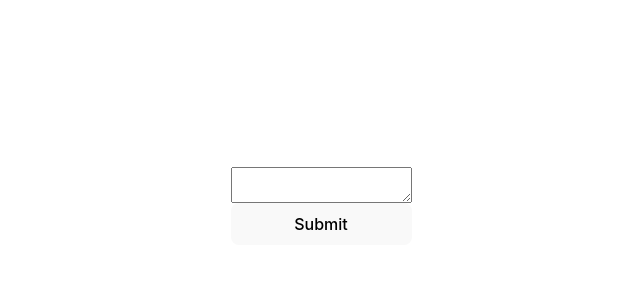
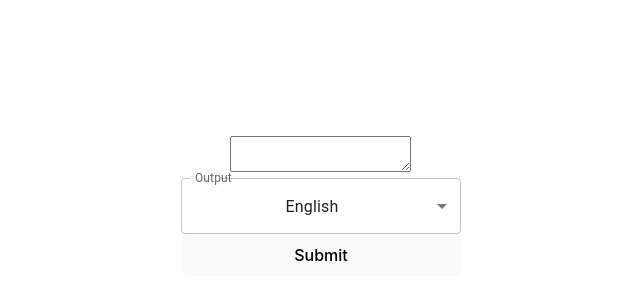
Before and after one commit to DylanDabrowski/uofthacks-translation-summarization-app, a React (Vite) app: page / in a window 1280 px wide. Shown: the part 178-478 px from the top of the page, without its empty margins (319-959 px from the left). Built offline with nearby package versions, Linux system fonts and the light colour scheme.

Commit message:
language detection into translation with selector to choose output language is working as intented

```diff
--- a/package.json
+++ b/package.json
@@ -9,9 +9,12 @@
     "preview": "vite preview"
   },
   "dependencies": {
+    "@emotion/react": "^11.10.5",
+    "@emotion/styled": "^11.10.5",
     "@google-cloud/text-to-speech": "^4.1.0",
     "@google-cloud/translate": "^7.0.5",
     "@google-cloud/vision": "^3.1.0",
+    "@mui/material": "^5.11.5",
     "cohere-ai": "^5.0.2",
     "dotenv": "^16.0.3",
     "react": "^18.2.0",
--- a/src/App.jsx
+++ b/src/App.jsx
@@ -1,22 +1,50 @@
 import { useState, useEffect } from "react";
 import "./App.css";
-import { translateText, detectLanguage } from "./services/translatation";
+import { translateText } from "./services/translatation";
+import InputLabel from "@mui/material/InputLabel";
+import MenuItem from "@mui/material/MenuItem";
+import FormControl from "@mui/material/FormControl";
+import Select from "@mui/material/Select";
+import languages from "./assets/langs";
 
 function App() {
   const [text, setText] = useState("");
   const [translatedText, setTranslatedText] = useState("");
+  const [desiredLanguage, setDesiredLanguage] = useState("en");
 
   const handleSubmit = async () => {
-    const lang = await detectLanguage(text);
-    console.log(lang);
-    const newtext = await translateText("en", "zh-CH", text);
-    console.log(newtext);
+    const newtext = await translateText(desiredLanguage, text);
     setTranslatedText(newtext);
+  };
+
+  const handleSelectChange = (event) => {
+    setDesiredLanguage(event.target.value);
+    console.log(desiredLanguage);
   };
 
   return (
     <div className="App">
-      <textarea value={text} onChange={(e) => setText(e.target.value)} />
+      <div>
+        <textarea value={text} onChange={(e) => setText(e.target.value)} />
+        <FormControl fullWidth>
+          <InputLabel id="select-label">Output</InputLabel>
+          <Select
+            labelId="select-label"
+            id="select"
+            value={desiredLanguage}
+            label="Age"
+            onChange={handleSelectChange}
+          >
+            {languages.map((item, index) => {
+              return (
+                <MenuItem key={index} value={item.code}>
+                  {item.name}
+                </MenuItem>
+              );
+            })}
+          </Select>
+        </FormControl>
+      </div>
       <button onClick={handleSubmit}>Submit</button>
       <p>{translatedText}</p>
     </div>
--- /dev/null
+++ b/src/assets/langs.js
@@ -0,0 +1,191 @@
+const languages = [
+  { code: "ab", name: "Abkhazian" },
+  { code: "aa", name: "Afar" },
+  { code: "af", name: "Afrikaans" },
+  { code: "ak", name: "Akan" },
+  { code: "sq", name: "Albanian" },
+  { code: "am", name: "Amharic" },
+  { code: "ar", name: "Arabic" },
+  { code: "an", name: "Aragonese" },
+  { code: "hy", name: "Armenian" },
+  { code: "as", name: "Assamese" },
+  { code: "av", name: "Avaric" },
+  { code: "ae", name: "Avestan" },
+  { code: "ay", name: "Aymara" },
+  { code: "az", name: "Azerbaijani" },
+  { code: "bm", name: "Bambara" },
+  { code: "ba", name: "Bashkir" },
+  { code: "eu", name: "Basque" },
+  { code: "be", name: "Belarusian" },
+  { code: "bn", name: "Bengali" },
+  { code: "bh", name: "Bihari languages" },
+  { code: "bi", name: "Bislama" },
+  { code: "bs", name: "Bosnian" },
+  { code: "br", name: "Breton" },
+  { code: "bg", name: "Bulgarian" },
+  { code: "my", name: "Burmese" },
+  { code: "ca", name: "Catalan, Valencian" },
+  { code: "km", name: "Central Khmer" },
+  { code: "ch", name: "Chamorro" },
+  { code: "ce", name: "Chechen" },
+  { code: "ny", name: "Chichewa, Chewa, Nyanja" },
+  { code: "zh", name: "Chinese" },
+  { code: "cu", name: "Church Slavonic, Old Bulgarian, Old Church Slavonic" },
+  { code: "cv", name: "Chuvash" },
+  { code: "kw", name: "Cornish" },
+  { code: "co", name: "Corsican" },
+  { code: "cr", name: "Cree" },
+  { code: "hr", name: "Croatian" },
+  { code: "cs", name: "Czech" },
+  { code: "da", name: "Danish" },
+  { code: "dv", name: "Divehi, Dhivehi, Maldivian" },
+  { code: "nl", name: "Dutch, Flemish" },
+  { code: "dz", name: "Dzongkha" },
+  { code: "en", name: "English" },
+  { code: "eo", name: "Esperanto" },
+  { code: "et", name: "Estonian" },
+  { code: "ee", name: "Ewe" },
+  { code: "fo", name: "Faroese" },
+  { code: "fj", name: "Fijian" },
+  { code: "fi", name: "Finnish" },
+  { code: "fr", name: "French" },
+  { code: "ff", name: "Fulah" },
+  { code: "gd", name: "Gaelic, Scottish Gaelic" },
+  { code: "gl", name: "Galician" },
+  { code: "lg", name: "Ganda" },
+  { code: "ka", name: "Georgian" },
+  { code: "de", name: "German" },
+  // { code: "ki", name: "Gikuyu, Kikuyu" },
+  { code: "el", name: "Greek (Modern)" },
+  { code: "kl", name: "Greenlandic, Kalaallisut" },
+  { code: "gn", name: "Guarani" },
+  { code: "gu", name: "Gujarati" },
+  { code: "ht", name: "Haitian, Haitian Creole" },
+  { code: "ha", name: "Hausa" },
+  { code: "he", name: "Hebrew" },
+  { code: "hz", name: "Herero" },
+  { code: "hi", name: "Hindi" },
+  { code: "ho", name: "Hiri Motu" },
+  { code: "hu", name: "Hungarian" },
+  { code: "is", name: "Icelandic" },
+  { code: "io", name: "Ido" },
+  { code: "ig", name: "Igbo" },
+  { code: "id", name: "Indonesian" },
+  {
+    code: "ia",
+    name: "Interlingua (International Auxiliary Language Association)",
+  },
+  { code: "ie", name: "Interlingue" },
+  { code: "iu", name: "Inuktitut" },
+  { code: "ik", name: "Inupiaq" },
+  { code: "ga", name: "Irish" },
+  { code: "it", name: "Italian" },
+  { code: "ja", name: "Japanese" },
+  { code: "jv", name: "Javanese" },
+  { code: "kn", name: "Kannada" },
+  { code: "kr", name: "Kanuri" },
+  { code: "ks", name: "Kashmiri" },
+  { code: "kk", name: "Kazakh" },
+  { code: "rw", name: "Kinyarwanda" },
+  { code: "kv", name: "Komi" },
+  { code: "kg", name: "Kongo" },
+  { code: "ko", name: "Korean" },
+  { code: "kj", name: "Kwanyama, Kuanyama" },
+  { code: "ku", name: "Kurdish" },
+  { code: "ky", name: "Kyrgyz" },
+  { code: "lo", name: "Lao" },
+  { code: "la", name: "Latin" },
+  { code: "lv", name: "Latvian" },
+  { code: "lb", name: "Letzeburgesch, Luxembourgish" },
+  { code: "li", name: "Limburgish, Limburgan, Limburger" },
+  { code: "ln", name: "Lingala" },
+  { code: "lt", name: "Lithuanian" },
+  { code: "lu", name: "Luba-Katanga" },
+  { code: "mk", name: "Macedonian" },
+  { code: "mg", name: "Malagasy" },
+  { code: "ms", name: "Malay" },
+  { code: "ml", name: "Malayalam" },
+  { code: "mt", name: "Maltese" },
+  { code: "gv", name: "Manx" },
+  { code: "mi", name: "Maori" },
+  { code: "mr", name: "Marathi" },
+  { code: "mh", name: "Marshallese" },
+  { code: "ro", name: "Moldovan, Moldavian, Romanian" },
+  { code: "mn", name: "Mongolian" },
+  { code: "na", name: "Nauru" },
+  { code: "nv", name: "Navajo, Navaho" },
+  { code: "nd", name: "Northern Ndebele" },
+  { code: "ng", name: "Ndonga" },
+  { code: "ne", name: "Nepali" },
+  { code: "se", name: "Northern Sami" },
+  { code: "no", name: "Norwegian" },
+  { code: "nb", name: "Norwegian Bokmål" },
+  { code: "nn", name: "Norwegian Nynorsk" },
+  { code: "ii", name: "Nuosu, Sichuan Yi" },
+  { code: "oc", name: "Occitan (post 1500)" },
+  { code: "oj", name: "Ojibwa" },
+  { code: "or", name: "Oriya" },
+  { code: "om", name: "Oromo" },
+  { code: "os", name: "Ossetian, Ossetic" },
+  { code: "pi", name: "Pali" },
+  { code: "pa", name: "Panjabi, Punjabi" },
+  { code: "ps", name: "Pashto, Pushto" },
+  { code: "fa", name: "Persian" },
+  { code: "pl", name: "Polish" },
+  { code: "pt", name: "Portuguese" },
+  { code: "qu", name: "Quechua" },
+  { code: "rm", name: "Romansh" },
+  { code: "rn", name: "Rundi" },
+  { code: "ru", name: "Russian" },
+  { code: "sm", name: "Samoan" },
+  { code: "sg", name: "Sango" },
+  { code: "sa", name: "Sanskrit" },
+  { code: "sc", name: "Sardinian" },
+  { code: "sr", name: "Serbian" },
+  { code: "sn", name: "Shona" },
+  { code: "sd", name: "Sindhi" },
+  { code: "si", name: "Sinhala, Sinhalese" },
+  { code: "sk", name: "Slovak" },
+  { code: "sl", name: "Slovenian" },
+  { code: "so", name: "Somali" },
+  { code: "st", name: "Sotho, Southern" },
+  { code: "nr", name: "South Ndebele" },
+  { code: "es", name: "Spanish, Castilian" },
+  { code: "su", name: "Sundanese" },
+  { code: "sw", name: "Swahili" },
+  { code: "ss", name: "Swati" },
+  { code: "sv", name: "Swedish" },
+  { code: "tl", name: "Tagalog" },
+  { code: "ty", name: "Tahitian" },
+  { code: "tg", name: "Tajik" },
+  { code: "ta", name: "Tamil" },
+  { code: "tt", name: "Tatar" },
+  { code: "te", name: "Telugu" },
+  { code: "th", name: "Thai" },
+  { code: "bo", name: "Tibetan" },
+  { code: "ti", name: "Tigrinya" },
+  { code: "to", name: "Tonga (Tonga Islands)" },
+  { code: "ts", name: "Tsonga" },
+  { code: "tn", name: "Tswana" },
+  { code: "tr", name: "Turkish" },
+  { code: "tk", name: "Turkmen" },
+  { code: "tw", name: "Twi" },
+  { code: "ug", name: "Uighur, Uyghur" },
+  { code: "uk", name: "Ukrainian" },
+  { code: "ur", name: "Urdu" },
+  { code: "uz", name: "Uzbek" },
+  { code: "ve", name: "Venda" },
+  { code: "vi", name: "Vietnamese" },
+  { code: "vo", name: "Volap_k" },
+  { code: "wa", name: "Walloon" },
+  { code: "cy", name: "Welsh" },
+  { code: "fy", name: "Western Frisian" },
+  { code: "wo", name: "Wolof" },
+  { code: "xh", name: "Xhosa" },
+  { code: "yi", name: "Yiddish" },
+  { code: "yo", name: "Yoruba" },
+  { code: "za", name: "Zhuang, Chuang" },
+  { code: "zu", name: "Zulu" },
+];
+
+export default languages;
--- a/src/services/translatation.js
+++ b/src/services/translatation.js
@@ -1,26 +1,3 @@
-export const translateText = async (fromLang, toLang, text) => {
-  let url = `https://translation.googleapis.com/language/translate/v2?key=${
-    import.meta.env.VITE_TRANSLATION_KEY
-  }`;
-  url += "&q=" + encodeURI(text);
-  url += `&source=${fromLang}`;
-  url += `&target=${toLang}`;
-
-  try {
-    const response = await fetch(url, {
-      method: "GET",
-      headers: {
-        "Content-Type": "application/json",
-        Accept: "application/json",
-      },
-    });
-    const json = await response.json();
-    return json.data.translations[0].translatedText;
-  } catch (error) {
-    console.error(error);
-  }
-};
-
 export const detectLanguage = async (text) => {
   let url = `https://translation.googleapis.com/language/translate/v2/detect?key=${
     import.meta.env.VITE_TRANSLATION_KEY
@@ -41,3 +18,30 @@ export const detectLanguage = async (text) => {
     console.error(error);
   }
 };
+
+export const translateText = async (toLang, text) => {
+  const fromLang = await detectLanguage(text);
+
+  let url = `https://translation.googleapis.com/language/translate/v2?key=${
+    import.meta.env.VITE_TRANSLATION_KEY
+  }`;
+  url += "&q=" + encodeURI(text);
+  url += `&source=${fromLang}`;
+  url += `&target=${toLang}`;
+
+  console.log(fromLang, toLang, text);
+
+  try {
+    const response = await fetch(url, {
+      method: "GET",
+      headers: {
+        "Content-Type": "application/json",
+        Accept: "application/json",
+      },
+    });
+    const json = await response.json();
+    return json.data.translations[0].translatedText;
+  } catch (error) {
+    console.error(error);
+  }
+};
```
Also changed, not shown: 1 other file (tests, documents, lock files or other folders).
